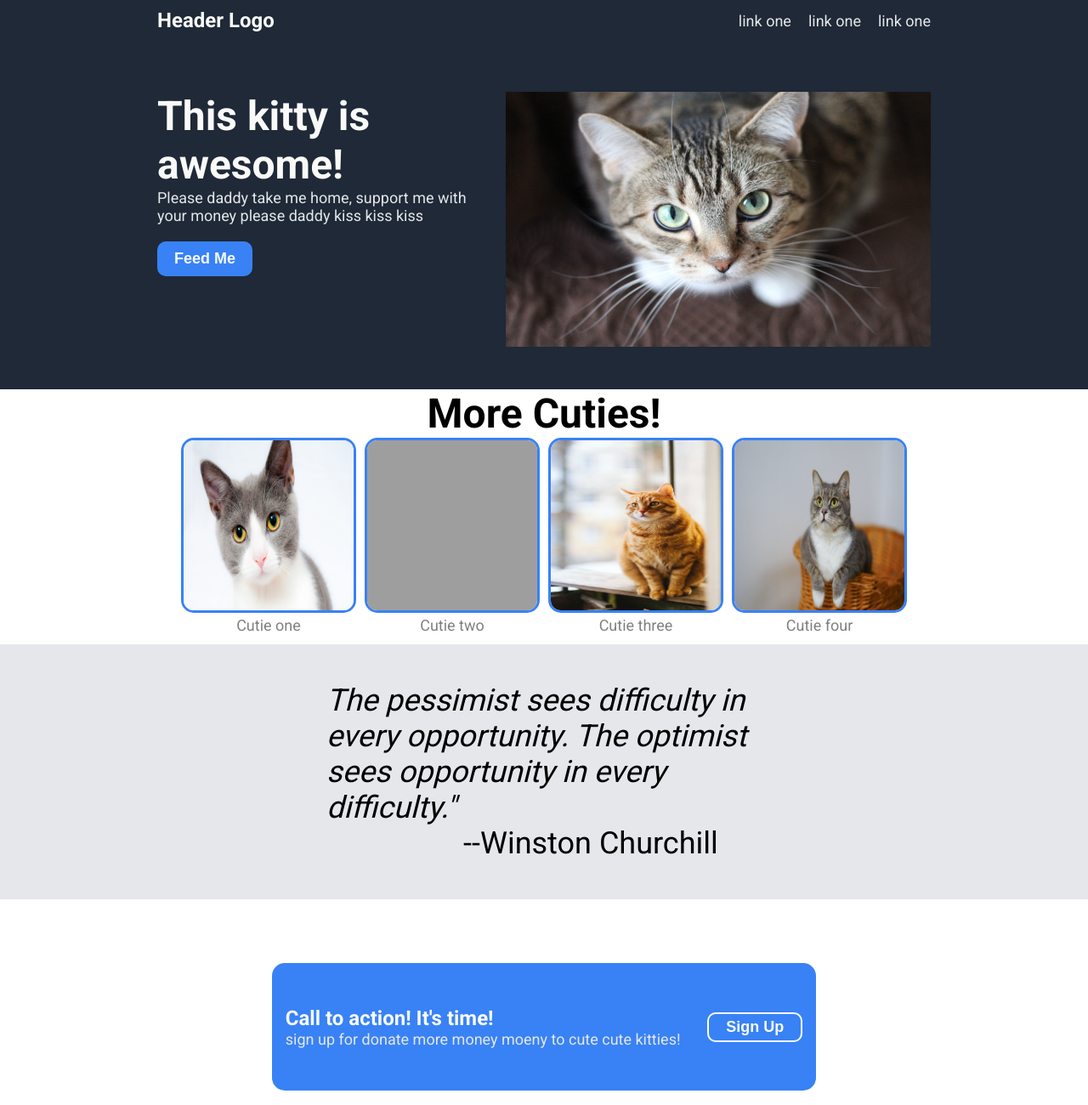
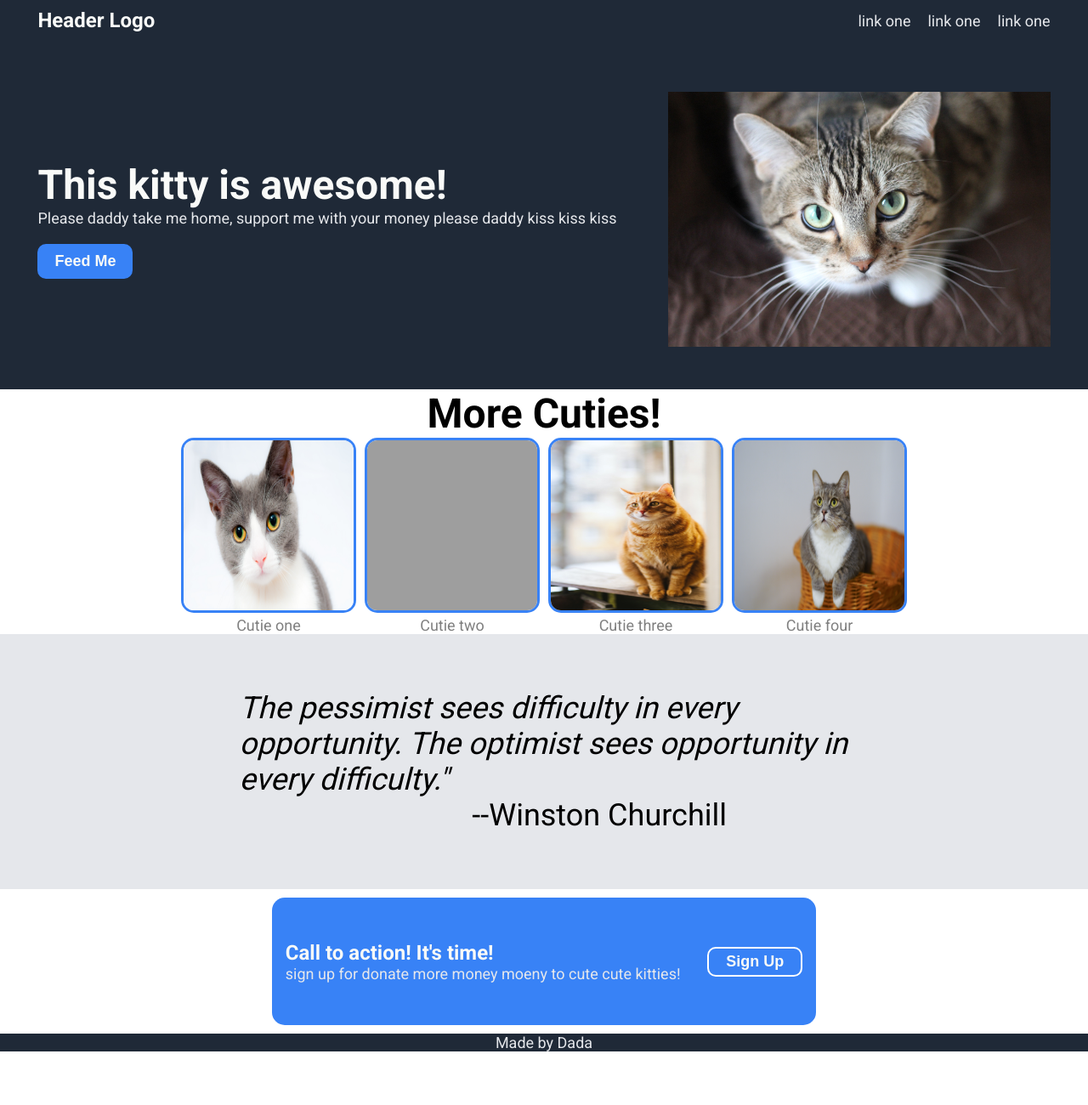
Before and after one commit to dadakingwow/Odin-Landing-Page, a plain HTML site: page index.html in a window 1280 px wide. Shown: the top 1300 px of the page at 85% size. After the commit the page ends 1237 px from the top, so only its background shows below. Drawn offline with Linux system fonts and the light colour scheme; grey boxes are pictures that could not be loaded.

Commit message:
final change

```diff
--- a/index.html
+++ b/index.html
@@ -60,7 +60,7 @@
     </div>
     <div class="third">
         <div class="quote">
-            <div class="inspiring quote"><em>The pessimist sees difficulty in every opportunity. The optimist sees
+            <div class="inspiring"><em>The pessimist sees difficulty in every opportunity. The optimist sees
                     opportunity in
                     every difficulty."</em>
                 <span class="author"> --Winston Churchill</span>
--- a/style.css
+++ b/style.css
@@ -5,19 +5,18 @@ html{
 body{
     display: flex;
     flex-direction: column;
-    align-items: center;
     margin: 0;
-    height: 100%;
+    padding: 0;
     min-height: 100vh;
-    flex:1
+    width: 100%;
+    flex: 1;
 }
 .top{
     display: flex;
     justify-content: center;
-    align-items: center;
+   height: auto;
     width: 100%;
     background-color: #1F2937;
-    flex-grow: 1;
 }
 .first{
     padding-bottom: 50px;
@@ -54,17 +53,15 @@ a{
 
 .cat{
     display: flex;
-    justify-content: space-around;
-    align-items: flex-start;
+    justify-content: center;
+    align-items: center;
     gap: 10px;
     padding-top: 60px;
-    width: 100%;
-    height: 300px;
-    flex-grow:1
+    height: auto;
 }
 .block{
-    height: 300px;
-    width: 400px;
+    height: 100%;
+    width: 100%;
 }
 
 button{
@@ -106,7 +103,12 @@ button{
     border-radius: 15px;
 }
 .second{
-    height: 300px;
+    display: flex;
+    justify-content: center;
+    align-items: center;
+    height: 100%;
+    width: 100%;
+    flex-grow:1;
 }
 
 .container{
@@ -135,10 +137,10 @@ button{
     display: flex;
     align-items: center;
     justify-content: center;
-    flex: 1 1 auto;
-    height: 300px;
+    min-height: 300px;
     width: 100%;
     background-color: #E5E7EB;
+    flex-grow:1;
 
 }
 .quote{
@@ -146,11 +148,12 @@ button{
     flex-direction: column;
     justify-content: center;
     align-items: center;
-    width: 50%;
-    height: 150px;
+    height: 50%;
+    width: 70%;
+    flex:none;
 }
 
-.inspiring.quote{
+.inspiring{
     font-size: 36px;
     width: 80%;
     font-weight: 100;
@@ -161,14 +164,17 @@ span{
     justify-content: flex-end;
     font-weight: bolder;
     width: 80%;
+    height: auto;
 }
 
 .fourth{
     display: flex;
     justify-content: center;
     align-items: center;
-    height: 300px;
+    height: 100%;
     width: 100%;
+    margin: 10px 0;
+    flex-grow:1;
 }
 
 .fourth-container{
@@ -216,7 +222,6 @@ color: #E5E7EB;
     align-items: center;
     background-color: #1F2937;
     width: 100%;
-    height: 75px;
 }
 
 .footer-text{
```
